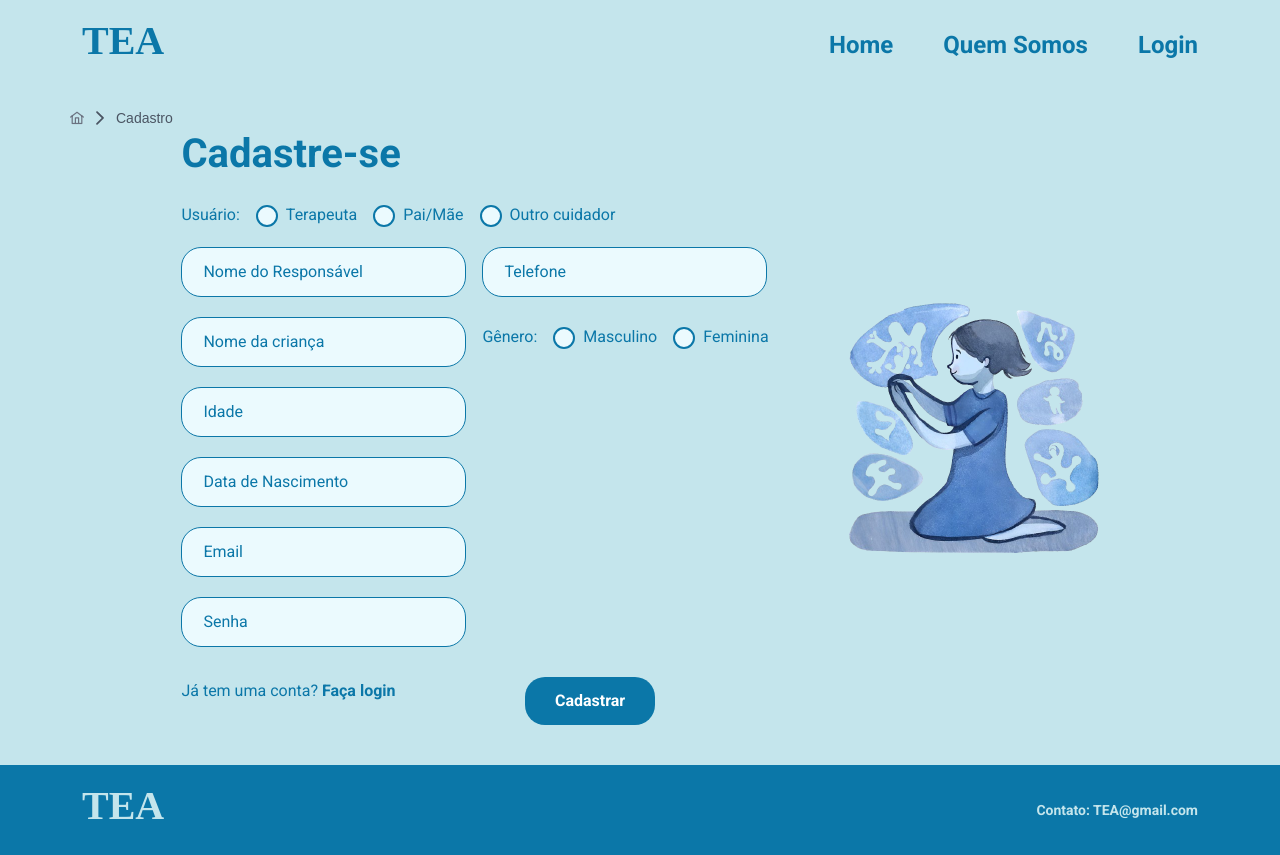
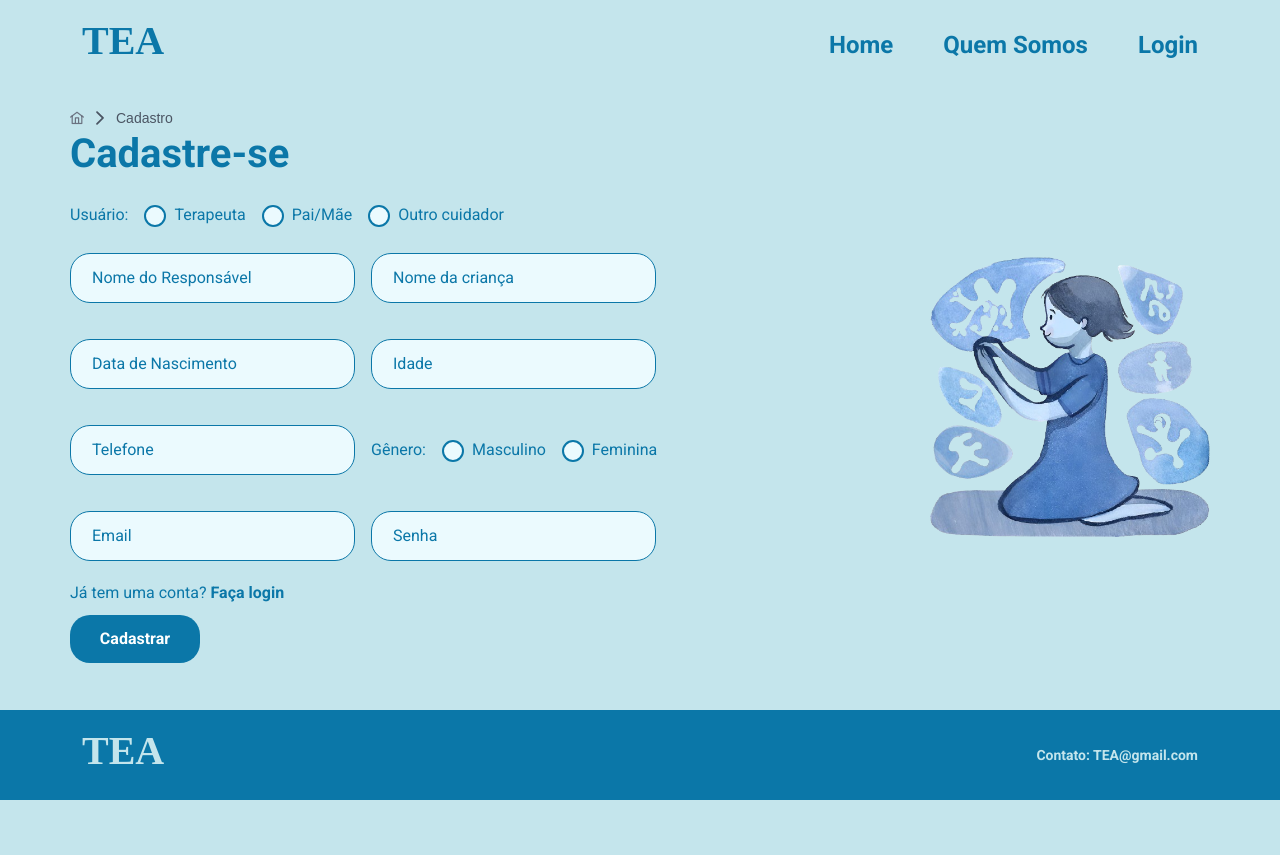
Before and after one commit to rafaeldocarmo/TEA-SITE, a React (Create React App) app in the folder front/: page /login in a window 1280 px wide. Both pictures are taken after a click on the element "Cadastre-se". After the commit the page ends 800 px from the top, so only its background shows below. Built offline with nearby package versions, Linux system fonts and the light colour scheme; a web font is replaced by a local one.

Commit message:
feat: add confirmdialog login

```diff
--- a/front/src/pages/login.js
+++ b/front/src/pages/login.js
@@ -1,4 +1,4 @@
-import React, { useState } from 'react';
+import React, { useState, useRef } from 'react';
 import { RadioButton } from 'primereact/radiobutton';
 import { InputText } from 'primereact/inputtext';
 import { FloatLabel } from "primereact/floatlabel";
@@ -8,26 +8,42 @@ import { Password } from 'primereact/password';
 import login from '../images/login.png';
 import '../styles/login.scss';
 import { BreadCrumb } from 'primereact/breadcrumb';
+import { Toast } from 'primereact/toast';
+import { ConfirmDialog } from 'primereact/confirmdialog';
 
 const Login = () => {
     const [user, setUser] = useState({});
     const [isRegistering, setIsRegistering] = useState(false);
+    const [visible, setVisible] = useState(false);
+    const toast = useRef(null);
 
     const OnSave = () => {
+        setVisible(true);
+    };
+
+    const accept = () => {
         if (isRegistering) {
             console.log('Cadastro:', user);
         } else {
             console.log('Login:', user);
         }
+        setVisible(false);
     };
 
-    const items = [{label: !isRegistering ? 'Login' : 'Cadastro', url: `/login` }];
+    const reject = () => {
+        setVisible(false);
+    };
+
+    const items = [{ label: !isRegistering ? 'Login' : 'Cadastro', url: `/login` }];
     const home = { icon: 'pi pi-home', url: '/' }
 
 
     return (
         <>
-        <BreadCrumb className='user-form' home={home} model={items}/>
+            <Toast ref={toast} />
+            <ConfirmDialog group="declarative" visible={visible} onHide={() => setVisible(false)} message="Tem certeza que deseja fazer isso?"
+                header="Confirmar" accept={accept} reject={reject} />
+            <BreadCrumb className='user-form' home={home} model={items} />
             <section className='user-form'>
                 <div className='form-login'>
                     <h1>{isRegistering ? 'Cadastre-se' : 'Login'}</h1>
@@ -36,13 +52,13 @@ const Login = () => {
                         <>
                             <div className='flex-row'>
                                 <FloatLabel>
-                                <InputText id="Email" type='email' onChange={(e) => setUser({...user, email: e.target.value})}/>
+                                    <InputText id="Email" type='email' onChange={(e) => setUser({ ...user, email: e.target.value })} />
                                     <label htmlFor="Email">Email</label>
                                 </FloatLabel>
                             </div>
                             <div className='flex-row'>
                                 <FloatLabel>
-                                <InputText id='password' type='password' onChange={(e) => setUser({...user, senha: e.target.value})}/>
+                                    <InputText id='password' type='password' onChange={(e) => setUser({ ...user, senha: e.target.value })} />
                                     <label htmlFor="password">Senha</label>
                                 </FloatLabel>
                             </div>
@@ -52,85 +68,79 @@ const Login = () => {
                             <div className='flex-row'>
                                 <p>Usuário: </p>
                                 <div className='radio-button'>
-                                <RadioButton inputId='terapeuta' name='user_type' value="terapeuta" onChange={(e) => setUser({...user, user_type: e.value})} checked={user.user_type === 'terapeuta'}/>
+                                    <RadioButton inputId='terapeuta' name='user_type' value="terapeuta" onChange={(e) => setUser({ ...user, user_type: e.value })} checked={user.user_type === 'terapeuta'} />
                                     <label htmlFor="terapeuta">Terapeuta</label>
                                 </div>
                                 <div className='radio-button'>
-                                <RadioButton inputId='pais' name='user_type' value="pais" onChange={(e) => setUser({...user, user_type: e.value})} checked={user.user_type === 'pais'}/>
+                                    <RadioButton inputId='pais' name='user_type' value="pais" onChange={(e) => setUser({ ...user, user_type: e.value })} checked={user.user_type === 'pais'} />
                                     <label htmlFor="pais">Pai/Mãe</label>
                                 </div>
                                 <div className='radio-button'>
-                                <RadioButton inputId='cuidador' name='user_type' value="cuidador" onChange={(e) => setUser({...user, user_type: e.value})} checked={user.user_type === 'cuidador'}/>
+                                    <RadioButton inputId='cuidador' name='user_type' value="cuidador" onChange={(e) => setUser({ ...user, user_type: e.value })} checked={user.user_type === 'cuidador'} />
                                     <label htmlFor="cuidador">Outro cuidador</label>
-                            </div>
                                 </div>
                                 <div className='flex-row'>
                                 <FloatLabel>
-                                <InputText id='responsible-name' onChange={(e) => setUser({...user, responsible_name: e.target.value})}/>
+                                    <InputText id='responsible-name' onChange={(e) => setUser({ ...user, responsible_name: e.target.value })} />
                                     <label htmlFor="responsible-name">Nome do Responsável</label>
                                 </FloatLabel>
                                 <FloatLabel>
-                                <InputMask id="tel" type='tel' onChange={(e) => setUser({...user, telefone: e.value})} mask="(99)99999-9999"/>
-                                <label htmlFor="tel">Telefone</label>
-                            </FloatLabel>
-                        </div>
-
-                        <div className='flex-row'>
-                            <FloatLabel>
-                                <InputText id='nome-da-crianca' onChange={(e) => setUser({...user, children_name: e.target.value})}/>
+                                    <InputText id='nome-da-crianca' onChange={(e) => setUser({ ...user, children_name: e.target.value })} />
                                     <label htmlFor="nome-da-crianca">Nome da criança</label>
                                 </FloatLabel>
-                            <div className='flex-row'>
-                                <p>Gênero: </p>
-                                <div className='radio-button'>
-                                    <RadioButton inputId='masculino' name='genero' value="masculino" onChange={(e) => setUser({...user, genero: e.value})} checked={user.genero === 'masculino'}/>
-                                    <label htmlFor="masculino">Masculino</label>
-                                </div>
-                                <div className='radio-button'>
-                                    <RadioButton inputId='feminina' name='genero' value="feminina" onChange={(e) => setUser({...user, genero: e.value})} checked={user.genero === 'feminina'}/>
-                                    <label htmlFor="feminina">Feminina</label>
-                                </div>
-                            </div>
                                 </div>
                                 <div className='flex-row'>
                                 <FloatLabel>
-                                <InputText id="Idade" type='number' onChange={(e) => setUser({...user, idade: e.target.value})}/>
+                                    <InputMask id="data_de_nascimento" type='text' onChange={(e) => setUser({ ...user, data_de_nascimento: e.value })} mask="99/99/9999" />
+                                    <label htmlFor="data_de_nascimento">Data de Nascimento</label>
+                                </FloatLabel>
+                                <FloatLabel>
+                                    <InputText id="Idade" type='number' onChange={(e) => setUser({ ...user, idade: e.target.value })} />
                                     <label htmlFor="Idade">Idade</label>
                                 </FloatLabel>
                                 </div>
                                 <div className='flex-row'>
                                 <FloatLabel>
-                                <InputMask id="data_de_nascimento" type='text' onChange={(e) => setUser({...user, data_de_nascimento: e.value})} mask="99/99/9999"/>
-                                <label htmlFor="data_de_nascimento">Data de Nascimento</label>
+                                    <InputMask id="tel" type='tel' onChange={(e) => setUser({ ...user, telefone: e.value })} mask="(99)99999-9999" />
+                                    <label htmlFor="tel">Telefone</label>
                                 </FloatLabel>
+                                <p>Gênero: </p>
+                                <div className='radio-button'>
+                                    <RadioButton inputId='masculino' name='genero' value="masculino" onChange={(e) => setUser({ ...user, genero: e.value })} checked={user.genero === 'masculino'} />
+                                    <label htmlFor="masculino">Masculino</label>
+                                </div>
+                                <div className='radio-button'>
+                                    <RadioButton inputId='feminina' name='genero' value="feminina" onChange={(e) => setUser({ ...user, genero: e.value })} checked={user.genero === 'feminina'} />
+                                    <label htmlFor="feminina">Feminina</label>
+                                </div>
                                 </div>
                                 <div className='flex-row'>
                                 <FloatLabel>
-                                <InputText id="Email" type='email' onChange={(e) => setUser({...user, email: e.target.value})}/>
+                                    <InputText id="Email" type='email' onChange={(e) => setUser({ ...user, email: e.target.value })} />
                                     <label htmlFor="Email">Email</label>
                                 </FloatLabel>
-                        </div>
-                        <div className='flex-row'>
                                 <FloatLabel>
-                                <InputText id='password' type='password' onChange={(e) => setUser({...user, senha: e.target.value})}/>
+                                    <InputText id='password' type='password' onChange={(e) => setUser({ ...user, senha: e.target.value })} />
                                     <label htmlFor="password">Senha</label>
                                 </FloatLabel>
                                 </div>
+                            </div>
                         </>
                     )}
-
                     <div className='flex-row'>
                         <p>
                             {isRegistering ? (
                                 <>
-                            Já tem uma conta? <strong style={{cursor: 'pointer'}} onClick={() => setIsRegistering(false)}>Faça login</strong>
+                                    Já tem uma conta? <strong style={{ cursor: 'pointer' }} onClick={() => setIsRegistering(false)}>Faça login</strong>
                                 </>
                             ) : (
                                 <>
-                            Não tem uma conta? <strong style={{cursor: 'pointer'}} onClick={() => setIsRegistering(true)}>Cadastre-se</strong>
+                                    Não tem uma conta? <strong style={{ cursor: 'pointer' }} onClick={() => setIsRegistering(true)}>Cadastre-se</strong>
                                 </>
                             )}
                         </p>
+                    </div>
+                    <div className='flex-row'>
                         <Button
                             label={isRegistering ? 'Cadastrar' : 'Entrar'}
                             className='save-button'
--- a/front/src/styles/login.scss
+++ b/front/src/styles/login.scss
@@ -6,11 +6,13 @@
     justify-content: center;
     align-self: center;
     gap: 80px;
+    justify-content: space-between;
 
     .img-div{
         margin: auto 0;
         img{
-            max-width: 250px;
+            max-width: 280px;
+            min-width: 280px;
             width: 100%;
         }
     }
@@ -23,8 +25,8 @@
 
     .flex-row{
       display: flex;
+      flex-wrap: wrap;
       align-items: center;
-      flex-wrap: wrap;
       gap: 16px;
 
       &:first-of-type{
@@ -88,12 +90,11 @@
     }
 
     .save-button{
-        border-radius: 20px;
-        margin: auto;
+      border-radius: 20px;
       background-color: #0b77a8;
       border: none;
       width: 130px;
-      margin-top: 20px;
+      margin-top: 10px;
     }
   }
 
@@ -131,7 +132,7 @@
         }
 
         .save-button {
-          width: 80%;
+          //width: 80%;
         }
     }
 }
```
Lines whose indentation alone changed are shown as unchanged.
